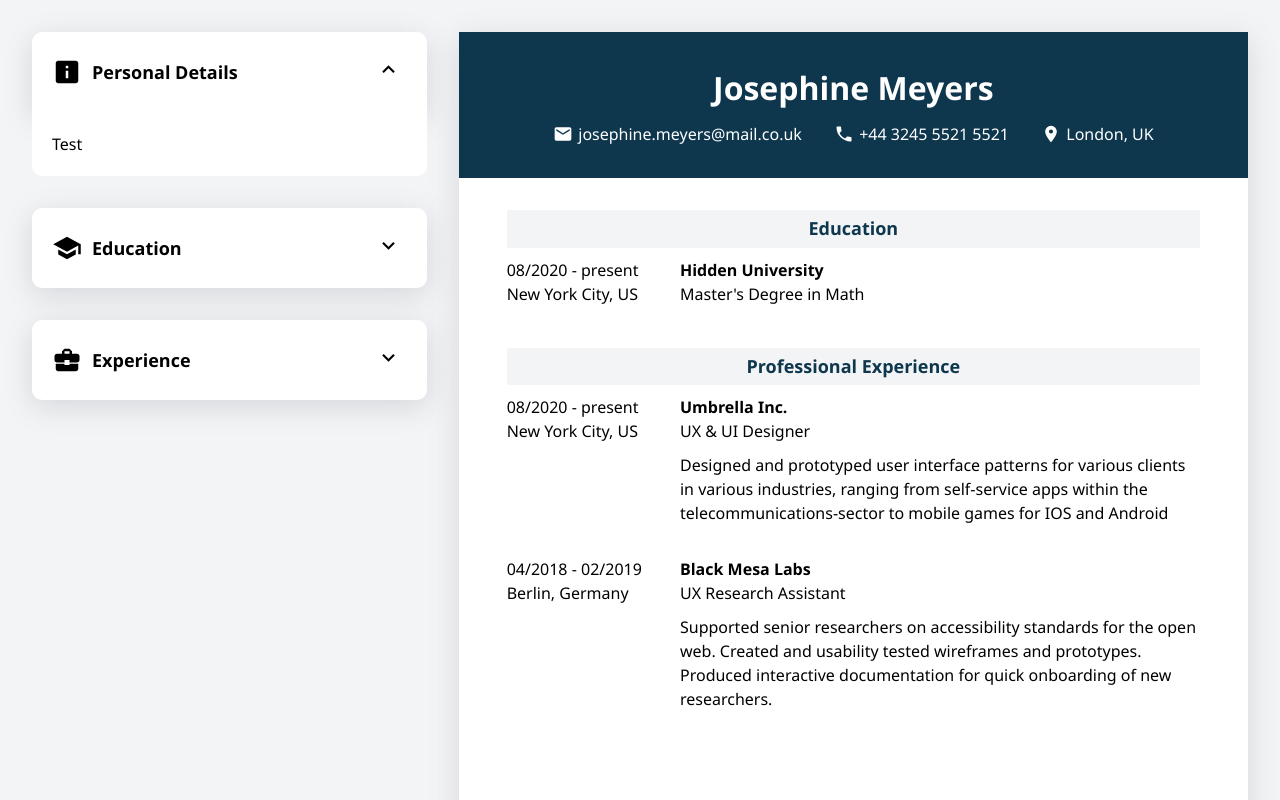
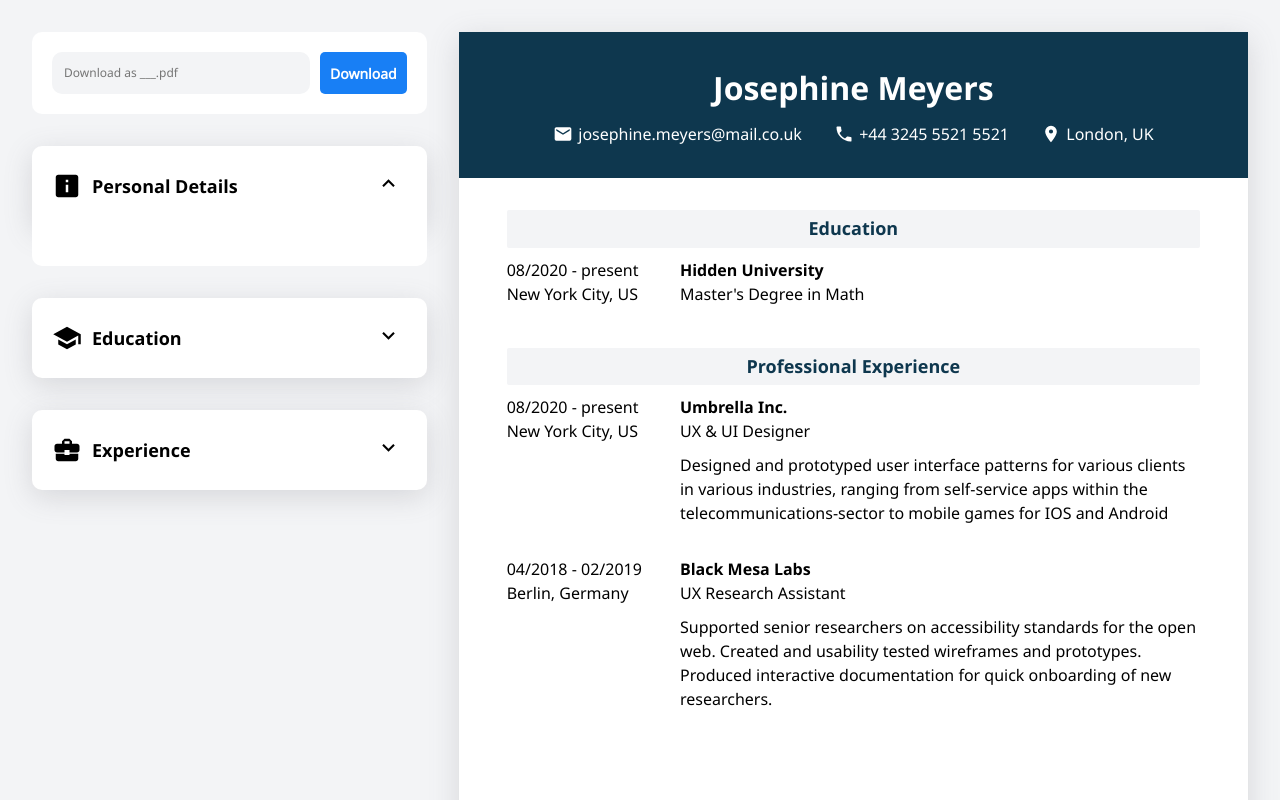
Before and after one commit to ahmadnourallah/CV-Builder, a React (Vite) app: page / in a window 1280 px wide. Shown: the top 800 px of the page. Built offline with nearby package versions, Linux system fonts and the light colour scheme.

Commit message:
Create a download card

```diff
--- a/src/components/Aside.jsx
+++ b/src/components/Aside.jsx
@@ -1,8 +1,9 @@
 import Collapsible from "./Collapsible";
 import { mdiInformationBox, mdiSchool, mdiBriefcaseVariant } from "@mdi/js";
 import { useState } from "react";
+import DownloadPDFCard from "./DownloadPDFCard";
 
-function Aside() {
+function Aside({ customs, setCustoms, CV, setCV }) {
 	const [activeIndex, setActiveIndex] = useState(0);
 
 	return (
@@ -13,15 +14,15 @@ function Aside() {
 				gap: "var(--gap-lg)",
 			}}
 		>
+			<DownloadPDFCard customs={customs} CV={CV} />
+
 			<Collapsible
 				title="Personal Details"
 				icon={mdiInformationBox}
 				index={0}
 				activeIndex={activeIndex}
 				setActiveIndex={setActiveIndex}
-			>
-				<p>Test</p>
-			</Collapsible>
+			></Collapsible>
 
 			<Collapsible
 				index={1}
@@ -29,9 +30,7 @@ function Aside() {
 				activeIndex={activeIndex}
 				setActiveIndex={setActiveIndex}
 				title="Education"
-			>
-				Test
-			</Collapsible>
+			></Collapsible>
 
 			<Collapsible
 				index={2}
@@ -39,9 +38,7 @@ function Aside() {
 				activeIndex={activeIndex}
 				setActiveIndex={setActiveIndex}
 				title="Experience"
-			>
-				Test
-			</Collapsible>
+			></Collapsible>
 		</aside>
 	);
 }
--- /dev/null
+++ b/src/components/DownloadPDFCard.jsx
@@ -0,0 +1,77 @@
+import { wrap } from "comlink";
+import { saveAs } from "file-saver";
+import { useState } from "react";
+import Button from "./Button";
+import Spinner from "./Spinner";
+import Worker from "../workers/renderPDF.worker?worker";
+
+function DownloadPDFCard({ customs, CV }) {
+	const [isDownloading, setIsDownloading] = useState(false);
+	const [fileName, setFileName] = useState("");
+
+	async function savePDF(e) {
+		e.preventDefault();
+		setIsDownloading(true);
+		const worker = wrap(new Worker());
+		saveAs(await worker.renderPDF({ customs, CV }), `${fileName}.pdf`);
+		setIsDownloading(false);
+	}
+
+	return (
+		<form
+			action="#"
+			onSubmit={savePDF}
+			className="downloadPDFCard card"
+			style={{
+				position: "relative",
+				backgroundColor: "#FFF",
+				display: "flex",
+				gap: "var(--gap-md)",
+			}}
+		>
+			{isDownloading && (
+				<div
+					class="overlay"
+					style={{
+						position: "absolute",
+						display: "grid",
+						placeContent: "center",
+						top: 0,
+						left: 0,
+						width: "100%",
+						height: "100%",
+						borderRadius: "inherit",
+						backgroundColor: "rgb(0, 0, 0, 0.2)",
+						zIndex: 1000,
+					}}
+				>
+					<Spinner size="35px" />
+				</div>
+			)}
+
+			<label className="visually-hidden" htmlFor="filename">File name</label>
+			<input
+				required
+				id="filename"
+				value={fileName}
+				onChange={(e) => setFileName(e.target.value)}
+				placeholder="Download as ___.pdf"
+				style={{
+					flexGrow: 1,
+				}}
+			/>
+
+			<Button
+				type="submit"
+				text="Download"
+				styles={{
+					backgroundColor: "#187FF5",
+					border: "none",
+					color: "#FFF",
+				}}
+			/>
+		</form>
+	);
+}
+
+export default DownloadPDFCard;
```
